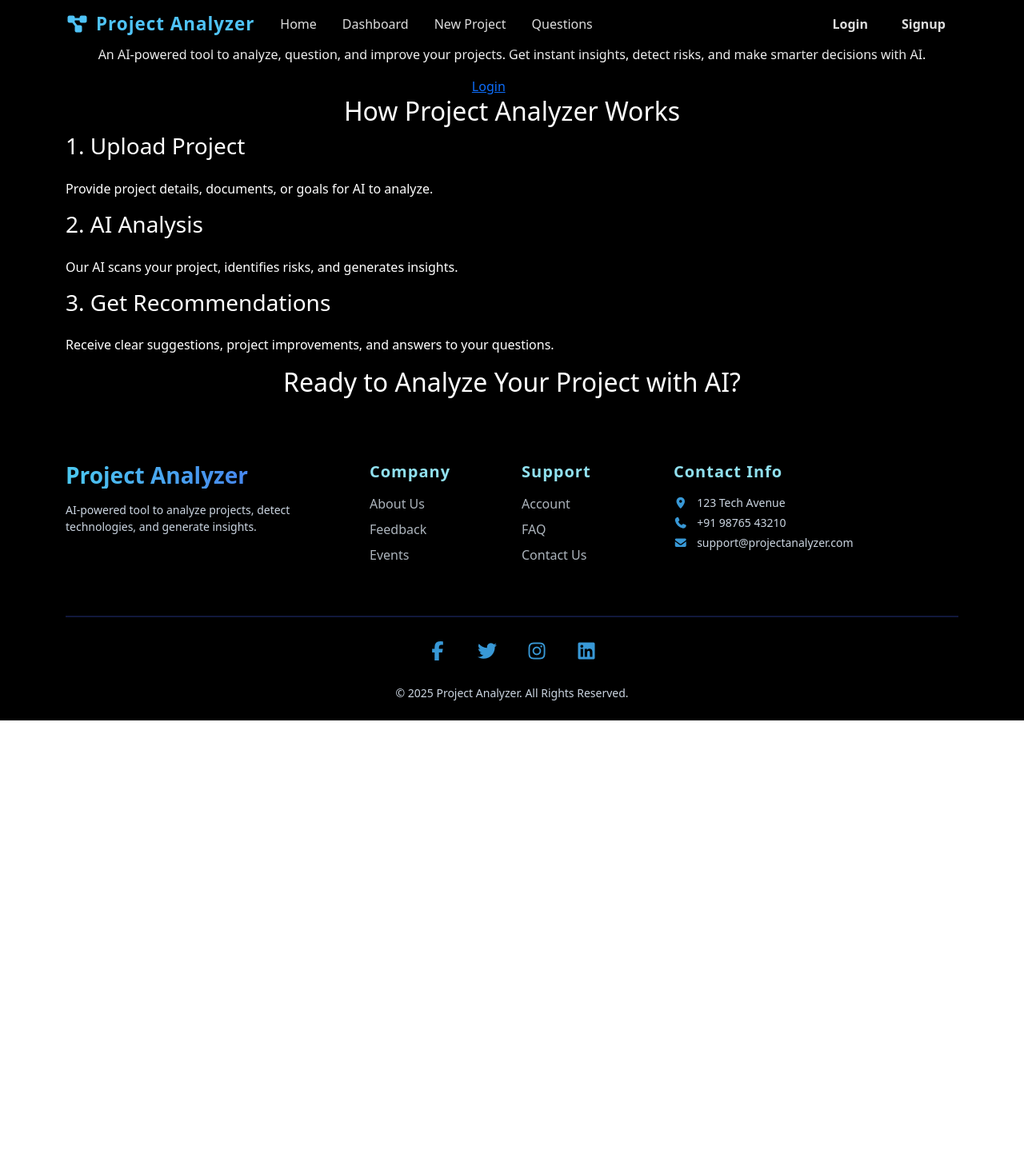
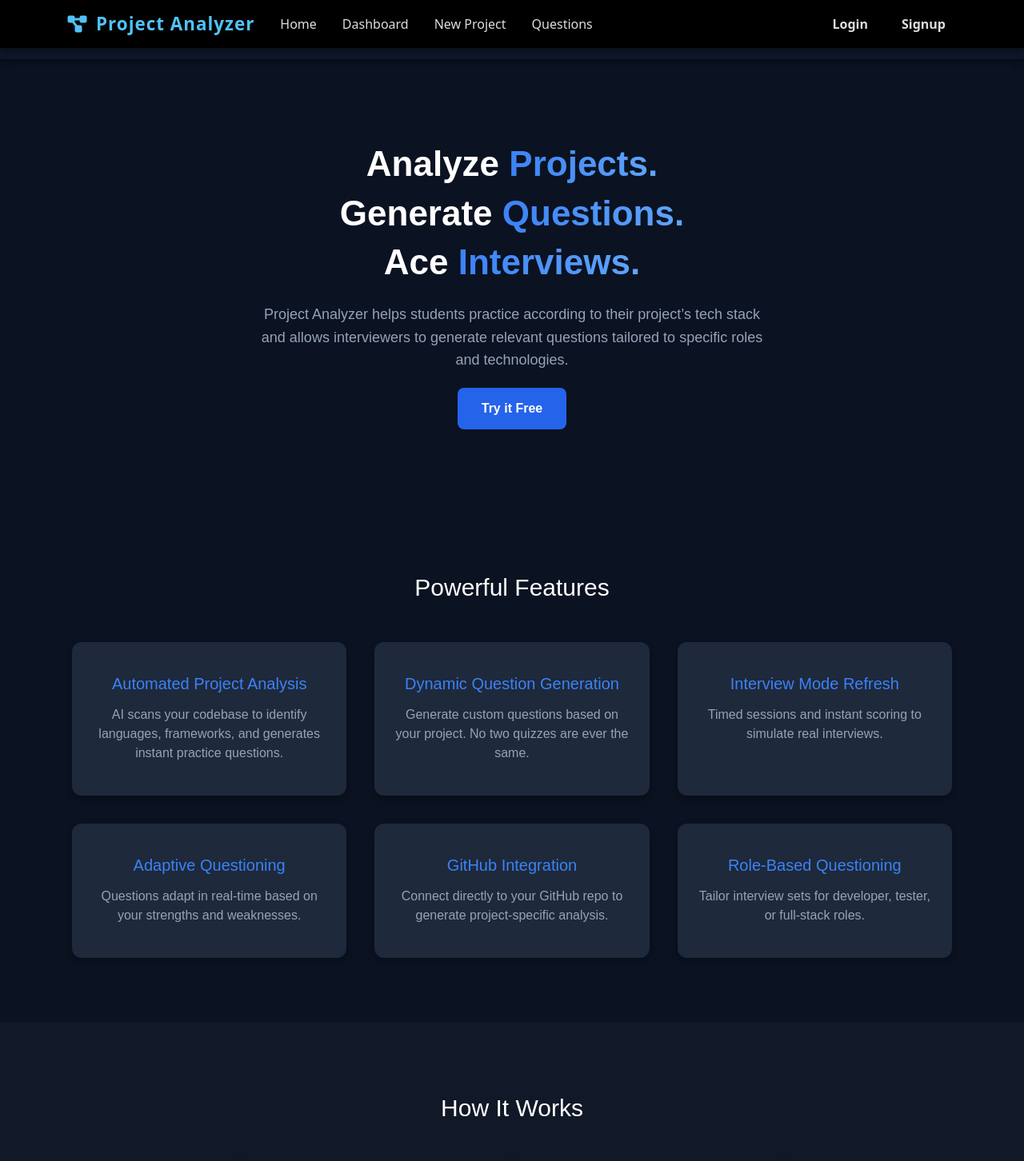
Before and after one commit to vanisha-mittal/ProjectAnalyzer, a React (Create React App) app in the folder frontend/: page / in a window 1280 px wide. Shown: the top 1452 px of the page at 80% size. Before the commit the page ends 901 px from the top, so only its background shows below. Built offline with nearby package versions, Linux system fonts and the light colour scheme.

Commit message:
Home added

```diff
--- a/frontend/src/pages/Home.jsx
+++ b/frontend/src/pages/Home.jsx
@@ -1,79 +1,127 @@
-// src/pages/Home.jsx
 import React from "react";
-import { Link } from "react-router-dom";
 
-const Home = () => {
+export default function ProjectAnalyzer() {
   return (
-    <div className="bg-black text-white min-h-screen flex flex-col">
-
+    <div style={{ fontFamily: "Arial, sans-serif", backgroundColor: "#0B1221", color: "#fff", margin: 0, padding: 0 }}>
+      {/* Navbar */}
+      <header style={{ backgroundColor: "#0F172A", padding: "15px 50px", display: "flex", justifyContent: "space-between", alignItems: "center", boxShadow: "0 4px 10px rgba(0,0,0,0.4)" }}>
+        <h2 style={{ color: "#60A5FA", margin: 0 }}>Project Analyzer</h2>
+        <nav>
+          <a href="#features" style={navLink}>Features</a>
+          <a href="#how" style={navLink}>How it works</a>
+          <a href="#pricing" style={navLink}>Pricing</a>
+          <a href="#contact" style={navLink}>Contact</a>
+          <button style={buttonPrimary}>Get Started</button>
+        </nav>
+      </header>
 
       {/* Hero Section */}
-      <section className="flex flex-col items-center justify-center text-center py-20 px-6 bg-gradient-to-r from-blue-900 via-black to-blue-950">
-        <h1 className="text-4xl md:text-6xl font-bold mb-6">
-          Project Analyzer
+      <section style={{ textAlign: "center", padding: "100px 20px" }}>
+        <h1 style={{ fontSize: "44px", fontWeight: "bold", lineHeight: "1.4" }}>
+          Analyze <span style={gradientText}>Projects.</span><br />
+          Generate <span style={gradientText}>Questions.</span><br />
+          Ace <span style={gradientText}>Interviews.</span>
         </h1>
-        <p className="text-lg max-w-2xl mb-8 text-gray-300">
-          An AI-powered tool to analyze, question, and improve your projects.
-          Get instant insights, detect risks, and make smarter decisions with AI.
+        <p style={{ marginTop: "20px", color: "#94a3b8", maxWidth: "650px", margin: "20px auto", fontSize: "18px", lineHeight: "1.6" }}>
+          Project Analyzer helps students practice according to their project’s tech stack and allows interviewers to generate relevant questions tailored to specific roles and technologies.
         </p>
-        <div className="space-x-4">
-          <Link
-            to="/login"
-            className="bg-blue-600 px-6 py-3 rounded-lg font-semibold hover:bg-blue-700 transition"
-          >
-            Login
-          </Link>
-          <Link
-            to="/signup"
-            className="bg-blue-400 px-6 py-3 rounded-lg font-semibold hover:bg-blue-500 text-black transition"
-          >
-            Sign Up
-          </Link>
+        <button style={{ ...buttonPrimary, padding: "14px 30px", fontSize: "16px" }}>Try it Free</button>
+      </section>
+
+      {/* Features Section */}
+      <section id="features" style={{ padding: "80px 20px", textAlign: "center" }}>
+        <h2 style={{ fontSize: "30px", marginBottom: "50px" }}>Powerful Features</h2>
+        <div style={{ display: "grid", gridTemplateColumns: "repeat(auto-fit, minmax(280px, 1fr))", gap: "35px", maxWidth: "1100px", margin: "0 auto" }}>
+          {[
+            {title: "Automated Project Analysis", desc: "AI scans your codebase to identify languages, frameworks, and generates instant practice questions." },
+            {title: "Dynamic Question Generation", desc: "Generate custom questions based on your project. No two quizzes are ever the same." },
+            {title: "Interview Mode Refresh", desc: "Timed sessions and instant scoring to simulate real interviews." },
+            {title: "Adaptive Questioning", desc: "Questions adapt in real-time based on your strengths and weaknesses." },
+            {title: "GitHub Integration", desc: "Connect directly to your GitHub repo to generate project-specific analysis." },
+            {title: "Role-Based Questioning", desc: "Tailor interview sets for developer, tester, or full-stack roles." }
+          ].map((f, i) => (
+            <div key={i} style={card}>
+              <h3 style={{ color: "#3b82f6", fontSize: "20px", margin: "15px 0" }}>{f.title}</h3>
+              <p style={{ color: "#94a3b8", lineHeight: "1.5" }}>{f.desc}</p>
+            </div>
+          ))}
         </div>
       </section>
 
       {/* How It Works */}
-      <section className="container mx-auto py-16 px-6">
-        <h2 className="text-3xl font-bold text-center mb-12">
-          How Project Analyzer Works
-        </h2>
-        <div className="grid md:grid-cols-3 gap-8">
-          <div className="bg-blue-800 p-6 rounded-lg shadow-lg hover:bg-blue-700 transition">
-            <h3 className="text-xl font-semibold mb-4">1. Upload Project</h3>
-            <p className="text-gray-300">
-              Provide project details, documents, or goals for AI to analyze.
-            </p>
-          </div>
-          <div className="bg-blue-700 p-6 rounded-lg shadow-lg hover:bg-blue-600 transition">
-            <h3 className="text-xl font-semibold mb-4">2. AI Analysis</h3>
-            <p className="text-gray-300">
-              Our AI scans your project, identifies risks, and generates insights.
-            </p>
-          </div>
-          <div className="bg-blue-600 p-6 rounded-lg shadow-lg hover:bg-blue-500 transition">
-            <h3 className="text-xl font-semibold mb-4">3. Get Recommendations</h3>
-            <p className="text-gray-300">
-              Receive clear suggestions, project improvements, and answers to your questions.
-            </p>
-          </div>
+      <section id="how" style={{ padding: "90px 20px", textAlign: "center", backgroundColor: "#111827" }}>
+        <h2 style={{ fontSize: "30px", marginBottom: "50px" }}>How It Works</h2>
+        <div style={{ display: "flex", justifyContent: "center", gap: "60px", flexWrap: "wrap" }}>
+          {[
+            { step: "1", title: "Connect Your Project", desc: "Link your GitHub repository or upload project files for AI to analyze your tech stack." },
+            { step: "2", title: "Customize Questions", desc: "Select roles, difficulty levels, and technologies you want to focus on." },
+            { step: "3", title: "Practice & Improve", desc: "Answer project-specific questions, receive feedback, and track progress over time." }
+          ].map((s, i) => (
+            <div key={i} style={{ width: "280px", textAlign: "center" }}>
+              <div style={{ fontSize: "20px", fontWeight: "bold", color: "#fff", backgroundColor: "#2563eb", width: "55px", height: "55px", borderRadius: "50%", display: "flex", justifyContent: "center", alignItems: "center", margin: "0 auto 20px", boxShadow: "0 4px 10px rgba(0,0,0,0.3)" }}>
+                {s.step}
+              </div>
+              <h3 style={{ fontSize: "20px", marginBottom: "10px" }}>{s.title}</h3>
+              <p style={{ color: "#94a3b8", lineHeight: "1.5" }}>{s.desc}</p>
+            </div>
+          ))}
         </div>
       </section>
 
-      {/* Call to Action */}
-      <section className="text-center py-20 px-6 bg-gradient-to-r from-black via-blue-900 to-black">
-        <h2 className="text-3xl font-bold mb-6">
-          Ready to Analyze Your Project with AI?
-        </h2>
-        <Link
-          to="/dashboard"
-          className="bg-blue-500 px-8 py-3 rounded-lg font-semibold text-black hover:bg-blue-600 transition"
-        >
-          Go to Dashboard
-        </Link>
+      {/* CTA Section */}
+      <section style={{ backgroundColor: "#0F172A", padding: "80px 20px", textAlign: "center" }}>
+        <h2 style={{ fontSize: "28px", marginBottom: "20px" }}>Ready to Transform Your Interview Prep?</h2>
+        <p style={{ color: "#94a3b8", maxWidth: "650px", margin: "0 auto 30px", fontSize: "17px", lineHeight: "1.6" }}>
+          Join thousands of developers who are using Project Analyzer to level up their technical interview skills.
+        </p>
+        <button style={{ ...buttonPrimary, padding: "14px 30px", fontSize: "16px" }}>Start Free Trial</button>
       </section>
-
     </div>
   );
+}
+
+// Reusable styles
+const buttonPrimary = {
+  backgroundColor: "#2563eb",
+  color: "#fff",
+  padding: "10px 20px",
+  border: "none",
+  borderRadius: "8px",
+  cursor: "pointer",
+  fontWeight: "bold",
+  transition: "all 0.3s ease",
+};
+buttonPrimary[":hover"] = {
+  backgroundColor: "#1e40af"
 };
 
-export default Home;
+const navLink = {
+  margin: "0 15px",
+  color: "#cbd5e1",
+  textDecoration: "none",
+  fontSize: "15px",
+  position: "relative",
+};
+navLink[":hover"] = {
+  color: "#60A5FA",
+  textDecoration: "underline",
+};
+
+const gradientText = {
+  background: "linear-gradient(90deg, #3b82f6, #60a5fa)",
+  WebkitBackgroundClip: "text",
+  WebkitTextFillColor: "transparent",
+};
+
+const card = {
+  backgroundColor: "#1E293B",
+  padding: "25px",
+  borderRadius: "12px",
+  textAlign: "center",
+  transition: "all 0.3s ease",
+  boxShadow: "0 4px 10px rgba(0,0,0,0.3)",
+};
+card[":hover"] = {
+  transform: "translateY(-6px)",
+  boxShadow: "0 6px 15px rgba(0,0,0,0.4)",
+};
```
